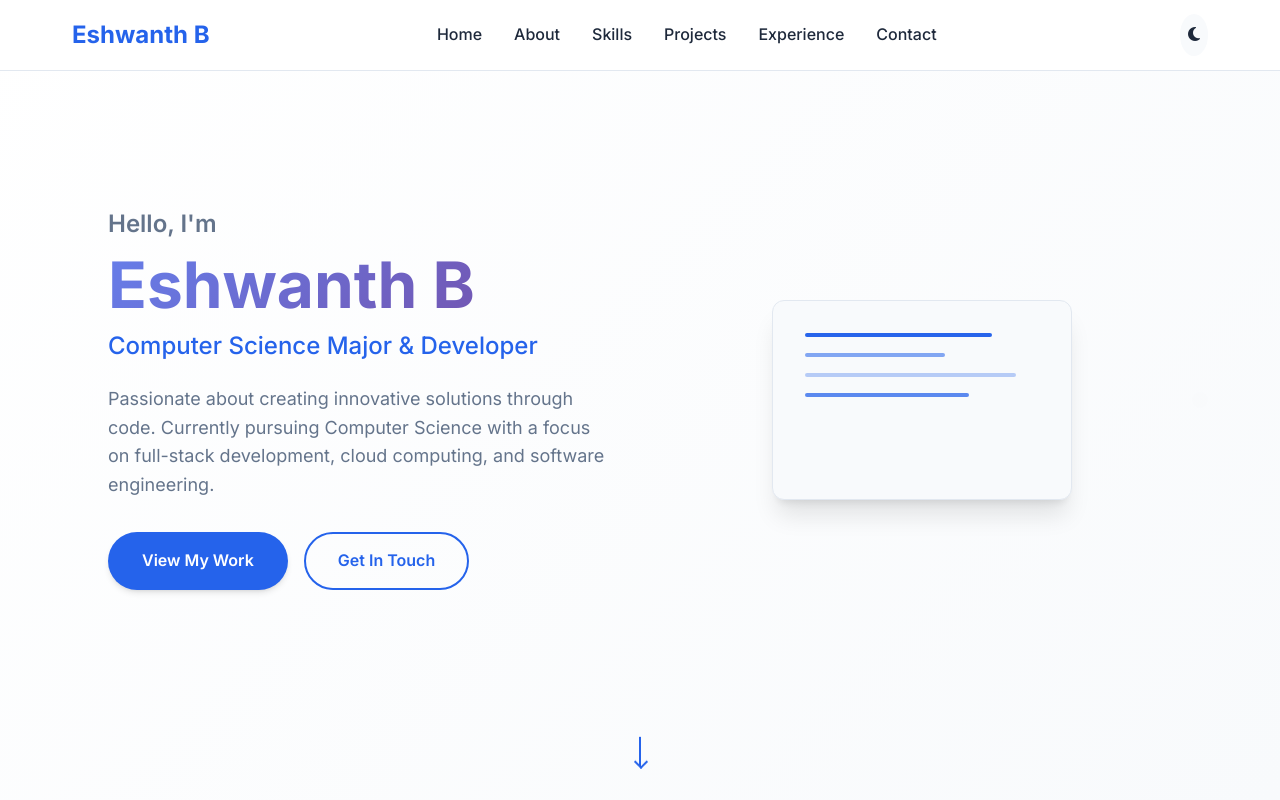
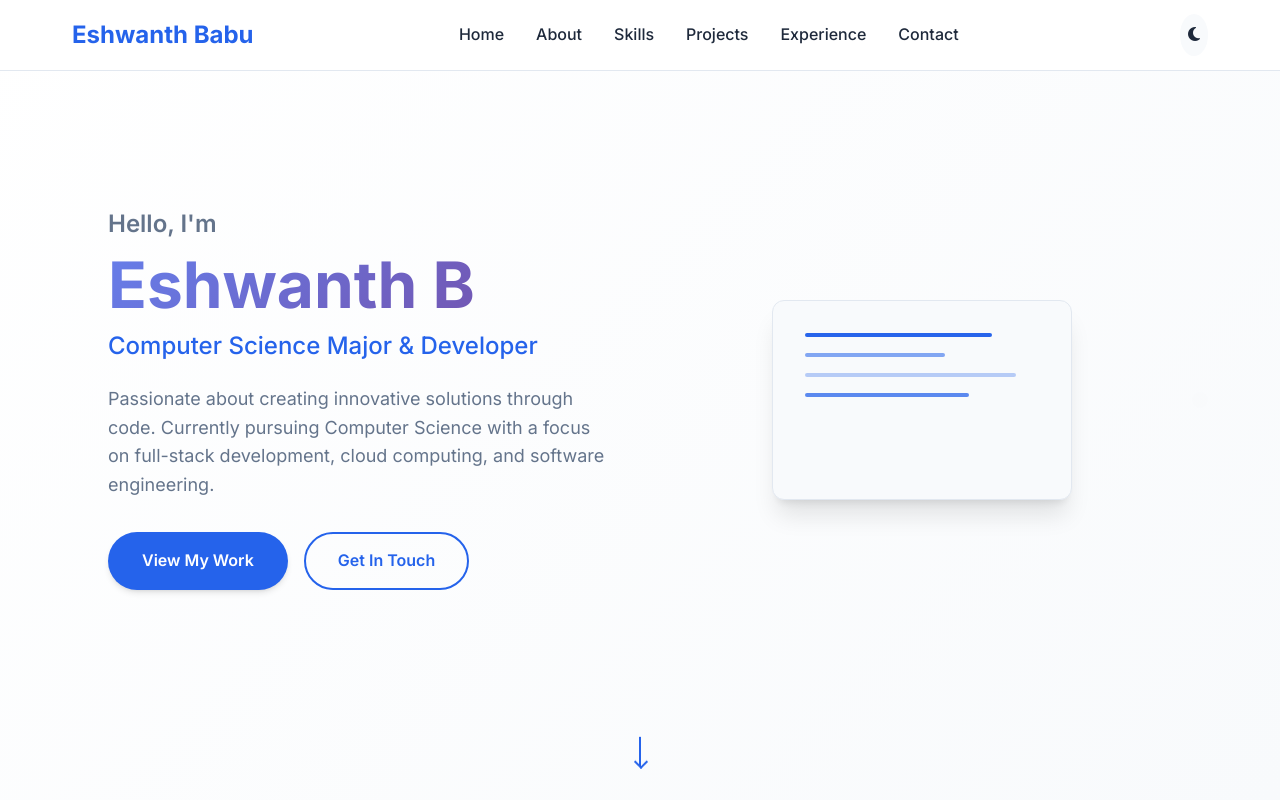
Before and after one commit to Eshwanth08/Student-portfolio, a plain HTML site: page index.html in a window 1280 px wide. Shown: the top 800 px of the page. Drawn offline with Linux system fonts and the light colour scheme.

Commit message:
name_change

```diff
--- a/index.html
+++ b/index.html
@@ -13,7 +13,7 @@
     <nav class="navbar">
         <div class="nav-container">
             <div class="nav-logo">
-                <span class="logo-text">Eshwanth B</span>
+                <span class="logo-text">Eshwanth Babu</span>
             </div>
             <ul class="nav-menu">
                 <li class="nav-item">
```
